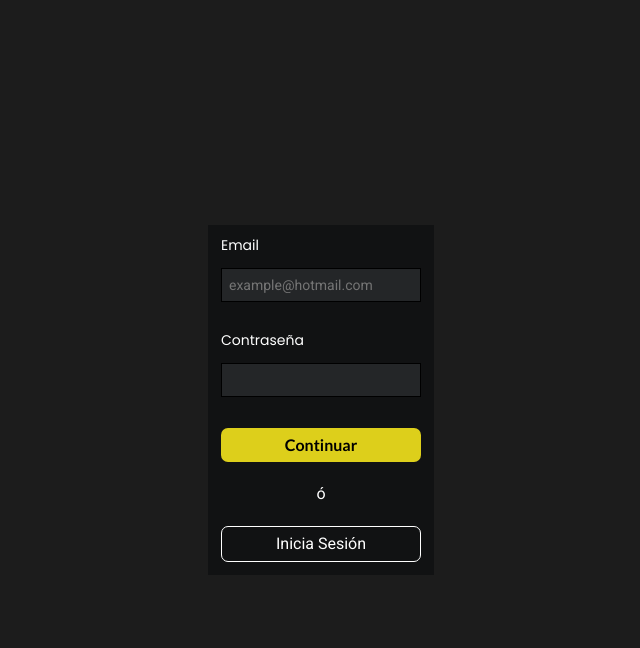
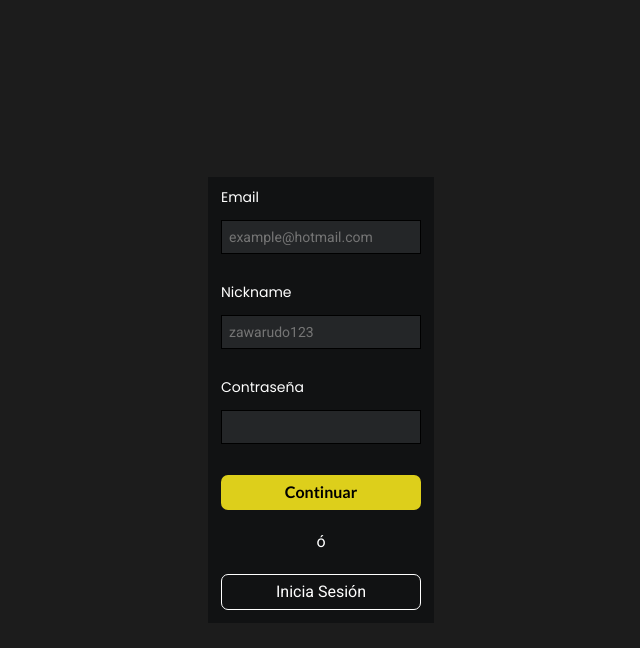
Before and after one commit to lorddesert/sesion-del-locro, a React app: page / in a window 1280 px wide. Both pictures are taken after typing "Sample", "Sample123" into the empty fields and a click on the button "¿No tienes una cuenta?". Shown: the top 648 px of the page, without its empty margins (319-959 px from the left). Built offline with nearby package versions, Linux system fonts and the light colour scheme.

Commit message:
nickname label added

```diff
--- a/src/components/Register/Register.jsx
+++ b/src/components/Register/Register.jsx
@@ -50,6 +50,20 @@ class Register extends Component {
                   onBlur={this.props.handleInputFocus}
                   defaultValue={email ? email : ""}
                   placeholder="example@hotmail.com"
+                />
+              </label>
+
+              <label htmlFor="nickname">
+                <h2>Nickname</h2>
+                <input
+                  type="text"
+                  id="nickname"
+                  name="nickname"
+                  required
+                  onFocus={this.props.handleInputFocus}
+                  onBlur={this.props.handleInputFocus}
+                  defaultValue={email ? email : ""}
+                  placeholder="zawarudo123"
                 />
               </label>
 
```
